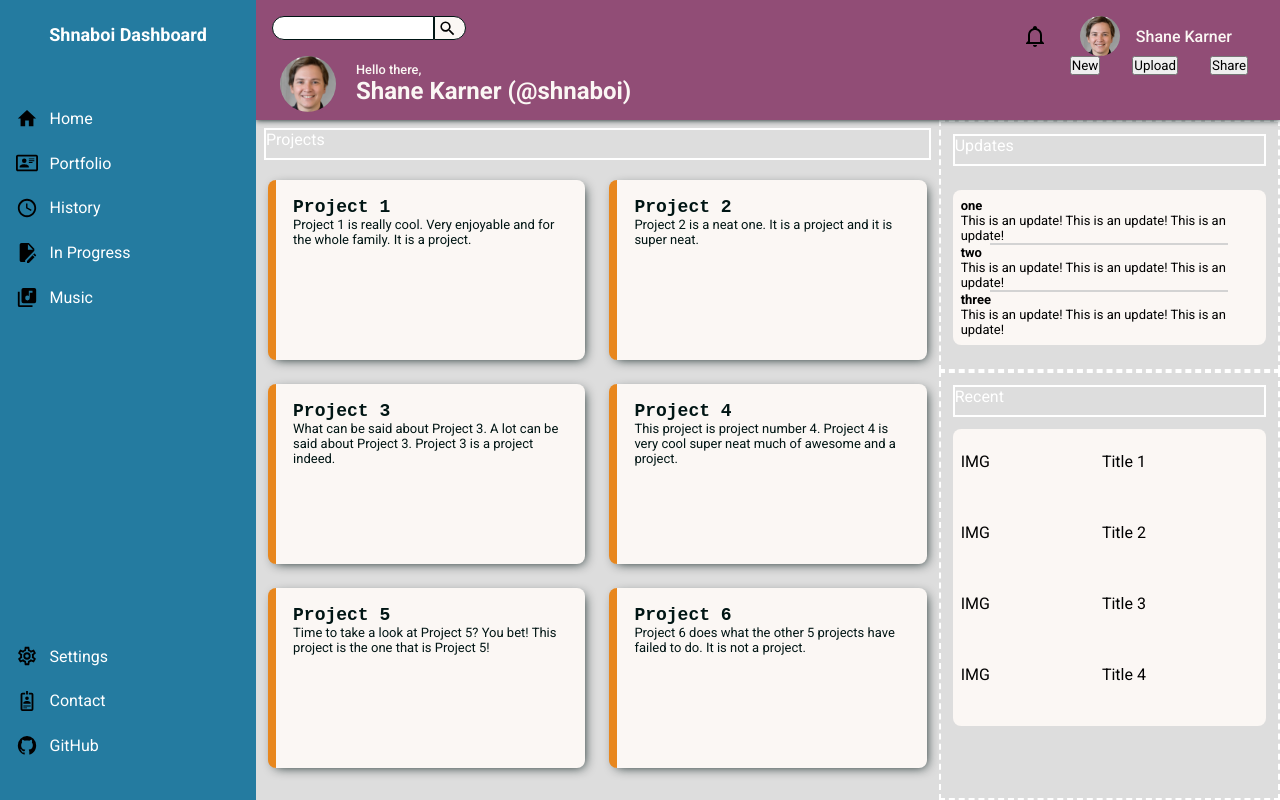
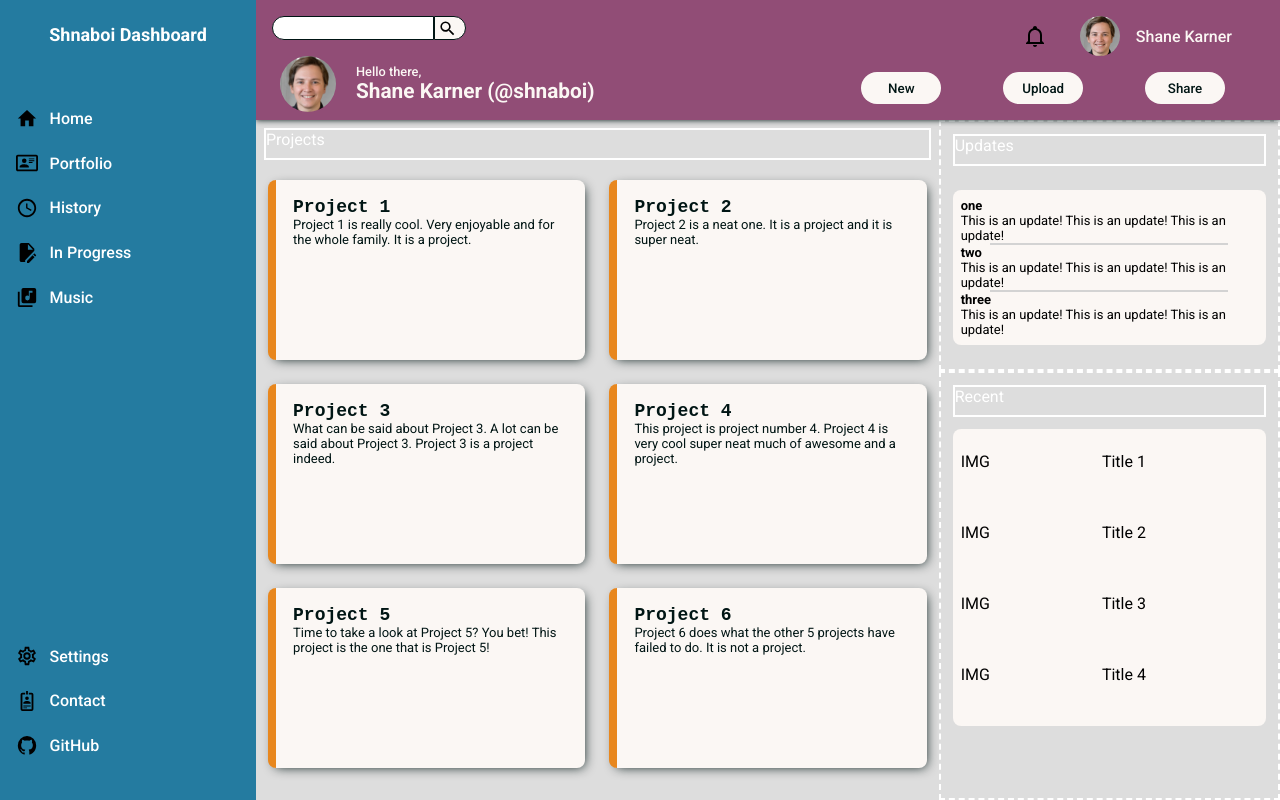
Before and after one commit to shnaboi/Dashboard, a plain HTML site: page index.html in a window 1280 px wide. Drawn offline with Linux system fonts and the light colour scheme.

Commit message:
Finish header html & CSS

```diff
--- a/styles/header.css
+++ b/styles/header.css
@@ -74,7 +74,7 @@ input {
 .header-top-right button:hover {
     width: 1.6rem;
     height: 1.6rem;
-    cursor: pointer;
+    box-shadow: none;
 }
 
 .header-top-right img {
@@ -105,7 +105,7 @@ input {
 
 .greeting {
     /* border: 1px dashed white; */
-    margin-top: .35rem;
+    margin-top: .5rem;
 }
 
 .greeting p {
@@ -114,12 +114,31 @@ input {
 }
 
 h1 {
-    font-size: 1.5rem;
+    font-size: 1.3rem;
 }
 
 .header-bottom-right {
-    position: absolute;
+    position: relative;
     display: flex;
-    gap: 2rem;
+    gap: 1rem;
     right: 2rem;
+    /* border: 1px dashed white; */
+    height: 100%;
+    justify-content: space-around;
+    align-items: center;
 }
+
+.header-bottom-right button {
+    font-weight: 500;
+    color: rgb(0, 21, 20);
+    background-color: rgb(251, 247, 244);
+    width: 5rem;
+    height: 2rem;
+    border-radius: 2rem;
+    border: none;
+}
+
+button:hover {
+    cursor: pointer;
+    border: 2px solid rgb(0, 21, 20);
+}
--- a/styles/sidebar.css
+++ b/styles/sidebar.css
@@ -5,6 +5,7 @@
     background-color: rgb(36, 123, 160);
     color: white;
     width: 20vw;
+    font-weight: 500;
 }
 
 .sidebar-logo {
```
